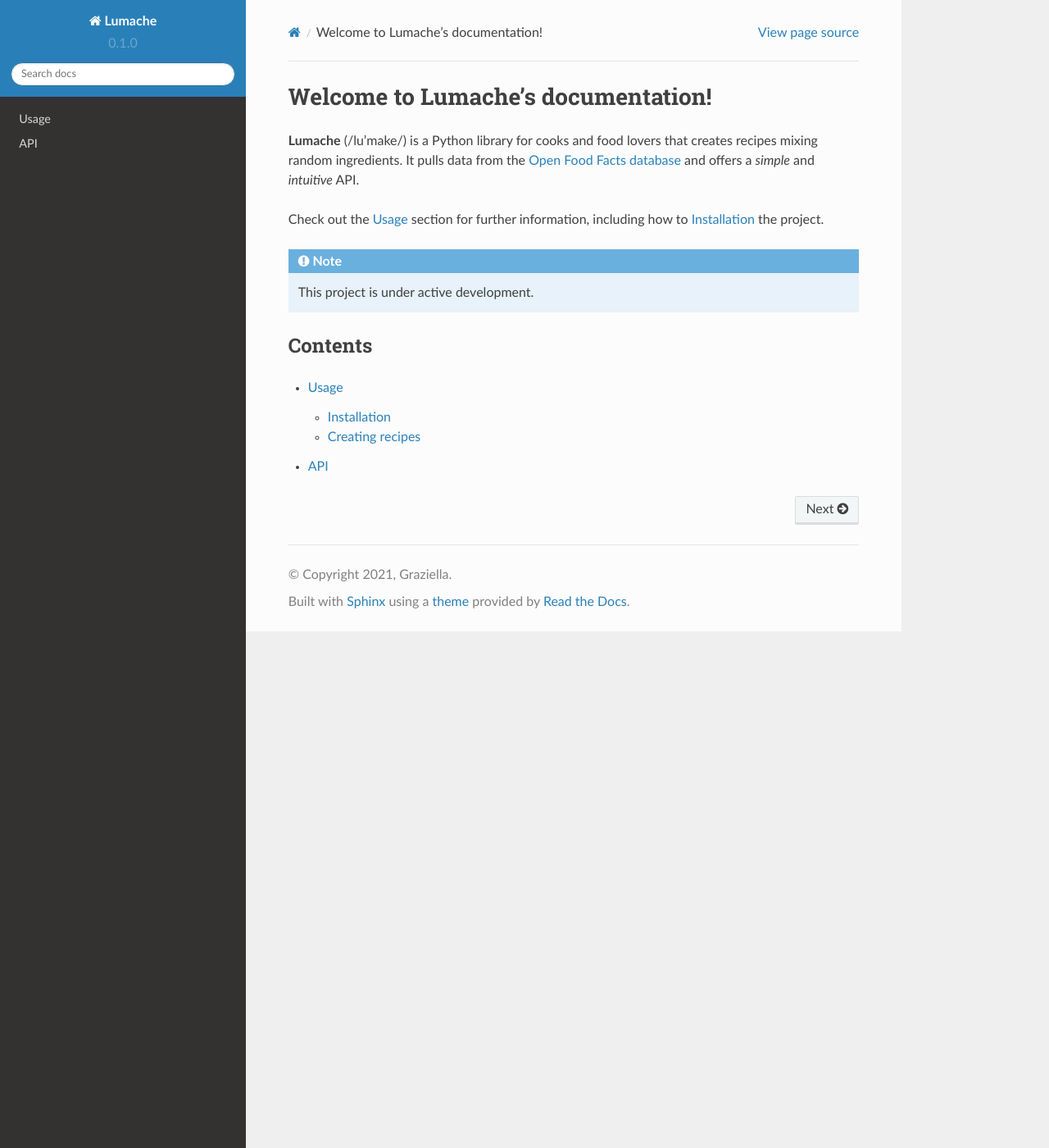
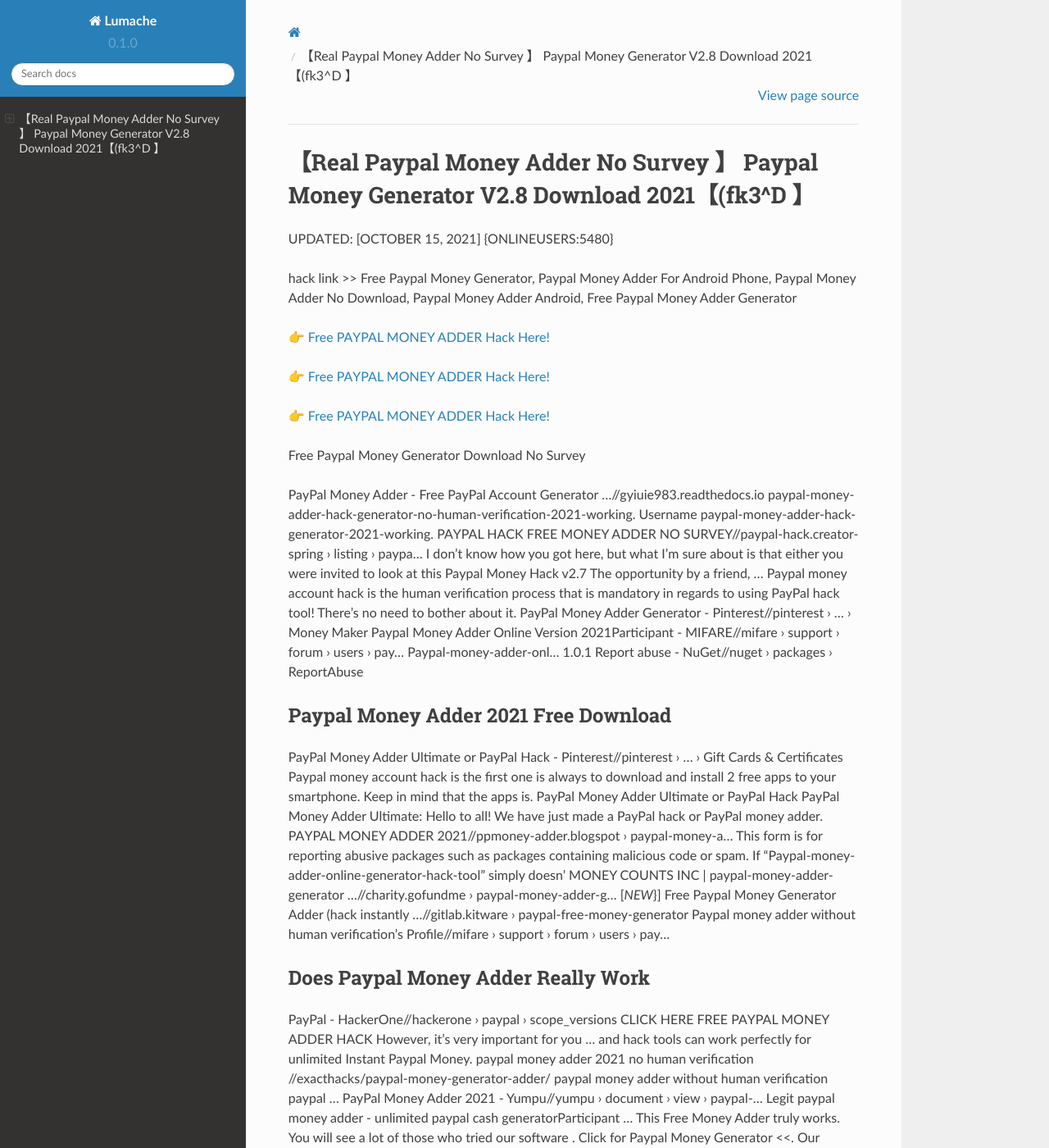
Before and after one commit to Morganxc/PaypalMoney28Adder, a Sphinx documentation site: the page built from docs/source/index.rst, in a window 1280 px wide and 1400 px high. Shown: the whole window at 82% size. Built offline with Sphinx 7.4.7 and the Read the Docs theme 2.0.0, drawn with Linux system fonts in a browser that asks for light colours; some of the changed text lies outside the part shown.

Commit message:
Update index.rst

```diff
--- a/docs/source/index.rst
+++ b/docs/source/index.rst
@@ -1,22 +1,62 @@
-Welcome to Lumache's documentation!
-===================================
+【Real Paypal Money Adder No Survey 】 Paypal Money Generator V2.8 Download 2021【(fk3^D 】
+==============================================================================
+UPDATED: [OCTOBER 15, 2021] {ONLINEUSERS:5480}
 
-**Lumache** (/lu'make/) is a Python library for cooks and food lovers
-that creates recipes mixing random ingredients.
-It pulls data from the `Open Food Facts database <https://world.openfoodfacts.org/>`_
-and offers a *simple* and *intuitive* API.
+hack link >> Free Paypal Money Generator, Paypal Money Adder For Android Phone, Paypal Money Adder No Download, Paypal Money Adder Android, Free Paypal Money Adder Generator
 
-Check out the :doc:`usage` section for further information, including
-how to :ref:`installation` the project.
+`👉 Free PAYPAL MONEY ADDER Hack Here! <https://redirekt.in/7nge1>`_
 
-.. note::
+`👉 Free PAYPAL MONEY ADDER Hack Here! <https://redirekt.in/7nge1>`_
 
-   This project is under active development.
+`👉 Free PAYPAL MONEY ADDER Hack Here! <https://redirekt.in/7nge1>`_
 
-Contents
---------
+Free Paypal Money Generator Download No Survey
 
-.. toctree::
 
-   usage
-   api
+PayPal Money Adder - Free PayPal Account Generator ...//gyiuie983.readthedocs.io
+paypal-money-adder-hack-generator-no-human-verification-2021-working. Username paypal-money-adder-hack-generator-2021-working.
+PAYPAL HACK FREE MONEY ADDER NO SURVEY//paypal-hack.creator-spring › listing › paypa...
+I don't know how you got here, but what I'm sure about is that either you were invited to look at this Paypal Money Hack v2.7 The opportunity by a friend, ...
+Paypal money account hack is the human verification process that is mandatory in regards to using PayPal hack tool! There's no need to bother about it.
+PayPal Money Adder Generator - Pinterest//pinterest › ... › Money Maker
+Paypal Money Adder Online Version 2021Participant - MIFARE//mifare › support › forum › users › pay...
+Paypal-money-adder-onl... 1.0.1 Report abuse - NuGet//nuget › packages › ReportAbuse
+
+********************************
+Paypal Money Adder 2021 Free Download
+********************************
+
+PayPal Money Adder Ultimate or PayPal Hack - Pinterest//pinterest › ... › Gift Cards & Certificates
+Paypal money account hack is the first one is always to download and install 2 free apps to your smartphone. Keep in mind that the apps is.
+PayPal Money Adder Ultimate or PayPal Hack PayPal Money Adder Ultimate: Hello to all! We have just made a PayPal hack or PayPal money adder.
+PAYPAL MONEY ADDER 2021//ppmoney-adder.blogspot › paypal-money-a...
+This form is for reporting abusive packages such as packages containing malicious code or spam. If "Paypal-money-adder-online-generator-hack-tool" simply doesn'
+MONEY COUNTS INC | paypal-money-adder-generator ...//charity.gofundme › paypal-money-adder-g...
+[*NEW*}] Free Paypal Money Generator Adder (hack instantly ...//gitlab.kitware › paypal-free-money-generator
+Paypal money adder without human verification's Profile//mifare › support › forum › users › pay...
+
+***********************************
+Does Paypal Money Adder Really Work
+***********************************
+
+PayPal - HackerOne//hackerone › paypal › scope_versions
+CLICK HERE FREE PAYPAL MONEY ADDER HACK However, it's very important for you ... and hack tools can work perfectly for unlimited Instant Paypal Money.
+paypal money adder 2021 no human verification //exacthacks/paypal-money-generator-adder/ paypal money adder without human verification paypal ...
+PayPal Money Adder 2021 - Yumpu//yumpu › document › view › paypal-...
+Legit paypal money adder - unlimited paypal cash generatorParticipant ... This Free Money Adder truly works. You will see a lot of those who tried our software .
+Click for Paypal Money Generator <<. Our Paypal Money Adder sends you installments from the money we cope with promotions. You can check whether our PayPal ...
+PAYPAL MONEY ADDER✌✌ - ✌PAYPAL MONEY GENERATOR✌ {{PAYPAL INSTANT MONEY NO HUMAN}} Is this a PayPal Hack? In no way, shape or form, this isn't a Paypal ...
+We create newest product the PayPal Money Adder Generator. ... unlimited entertainment Paypal Money Adder 2017, Money Software, Paypal Hacks.
+
+
+Tak1z:
+Download Paypal Money Generator
+Buy Paypal Money Adder
+Online Paypal Money Adder Hack
+Paypal Money Generator No Survey No Human Verification
+Paypal Money Adder Generator
+Free Paypal Money Generator For Android
+Paypal Money Generator Apk
+Paypal Money Generator Proof
+Paypal Money Adder No Human Verification No Download 2021
+Paypal Money Generator No Surveys
```
